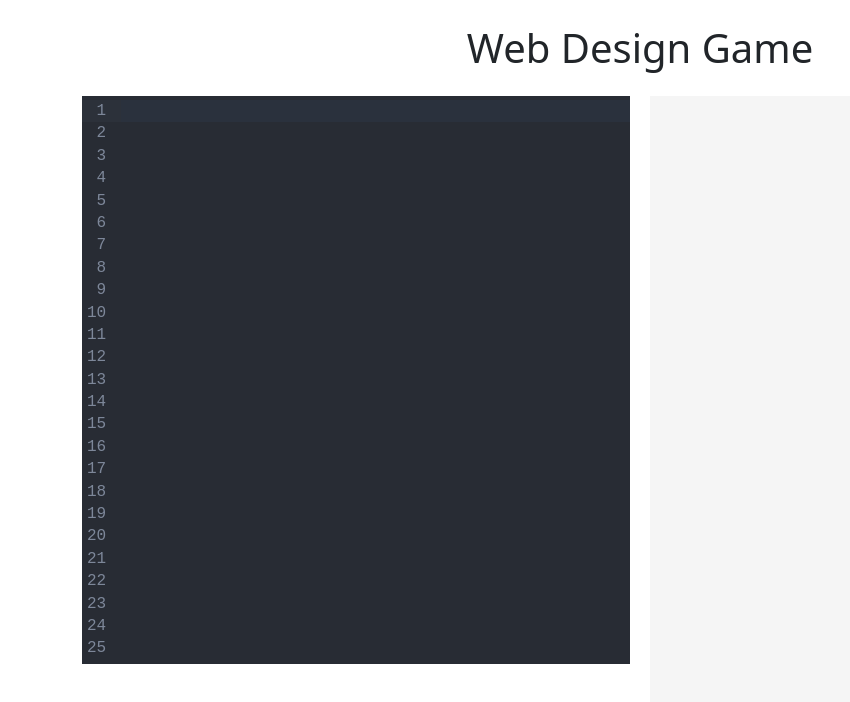
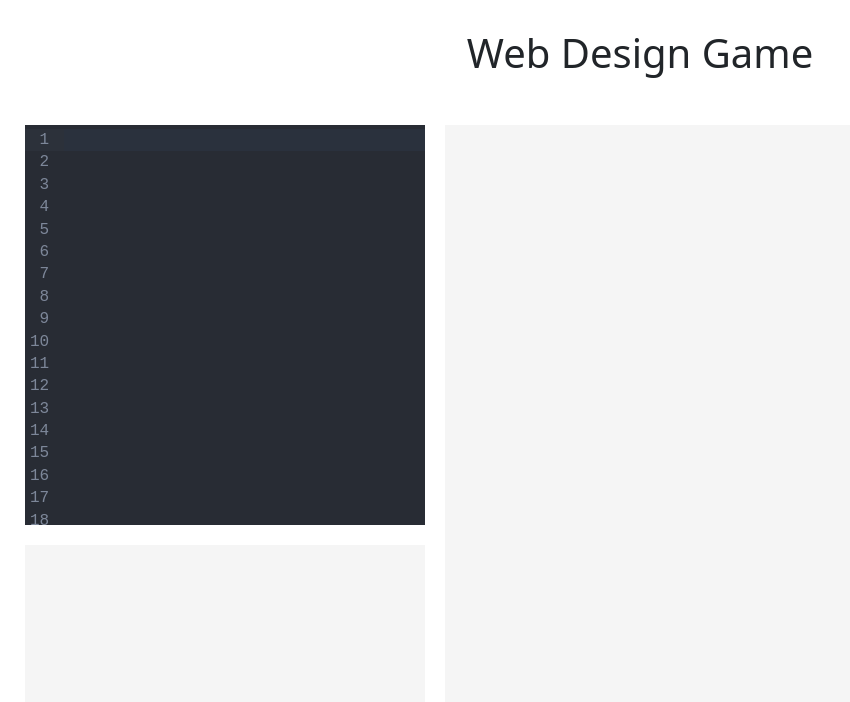
Before and after one commit to DevinneLeigh/Web-Design-Game, a Vue app: page / in a window 1280 px wide. Shown: the top 702 px of the page, without its empty margins (0-850 px from the left). Built offline with nearby package versions, Linux system fonts and the light colour scheme.

Commit message:
Game window layout updates.

```diff
--- a/src/App.vue
+++ b/src/App.vue
@@ -1,8 +1,8 @@
 <template>
   <div class="container py-4">
     <h1 class="mb-4 text-center">Web Design Game</h1>
-    <GameWindow />
   </div>
+  <GameWindow />
 </template>
 
 <script setup>
--- a/src/assets/styles/main.scss
+++ b/src/assets/styles/main.scss
@@ -41,25 +41,43 @@ $xxl: 1400px;
 
 }
 **/
-
-body {
-  margin: 0;
+#app {
   height: 100%;
+  width: 100%;
+  padding: 5px 25px;
 }
 
 .game-window {
   display: flex;
   flex-flow: column;
   height: 100vh;
+  width: 100%;
   gap: 20px;
   @include lg { // 960px
     flex-flow: row;
+  }
+  .left-side {
+    display: flex;
+    flex-flow: column;
+    gap: 20px;
+    @include lg { // 960px
+      width: 400px;
+    }
+    .instructions-wrapper {
+      flex: 1;
+      background-color: #f5f5f5;
+    }
   }
 }
 
 
 .editor {
-  flex: 1;
+  width: 100%;
+  height: 400px;
+  overflow: auto;
+  @include lg { // 960px
+    width: 400px;
+  }
 }
 
 .editor-container {
@@ -67,12 +85,16 @@ body {
   display: flex;
 }
 
-.output {
+.output-wrapper {
   flex: 1;
   display: flex;
 }
 
-.output-placeholder {
+.output {
   flex: 1;
   background-color: #f5f5f5;
 }
+
+.editor .cm-cursor {
+  border-left: 3px solid white;
+}
--- a/src/components/GameWindow.vue
+++ b/src/components/GameWindow.vue
@@ -1,12 +1,17 @@
 <template>
   <div class="game-window">
-    <div class="editor">
-      <CodeEditor />
+    <div class="left-side">
+      <div class="editor">
+        <CodeEditor />
+      </div>
+    <div class="instructions-wrapper">
+      <!-- Placeholder for now -->
+      <div class="instructions"></div>
     </div>
-
-    <div class="output">
+    </div>
+    <div class="output-wrapper">
       <!-- Placeholder for now -->
-      <div class="output-placeholder"></div>
+      <div class="output"></div>
     </div>
   </div>
 </template>
```
Also changed, not shown: 5 other files (tests, documents, lock files or other folders).
